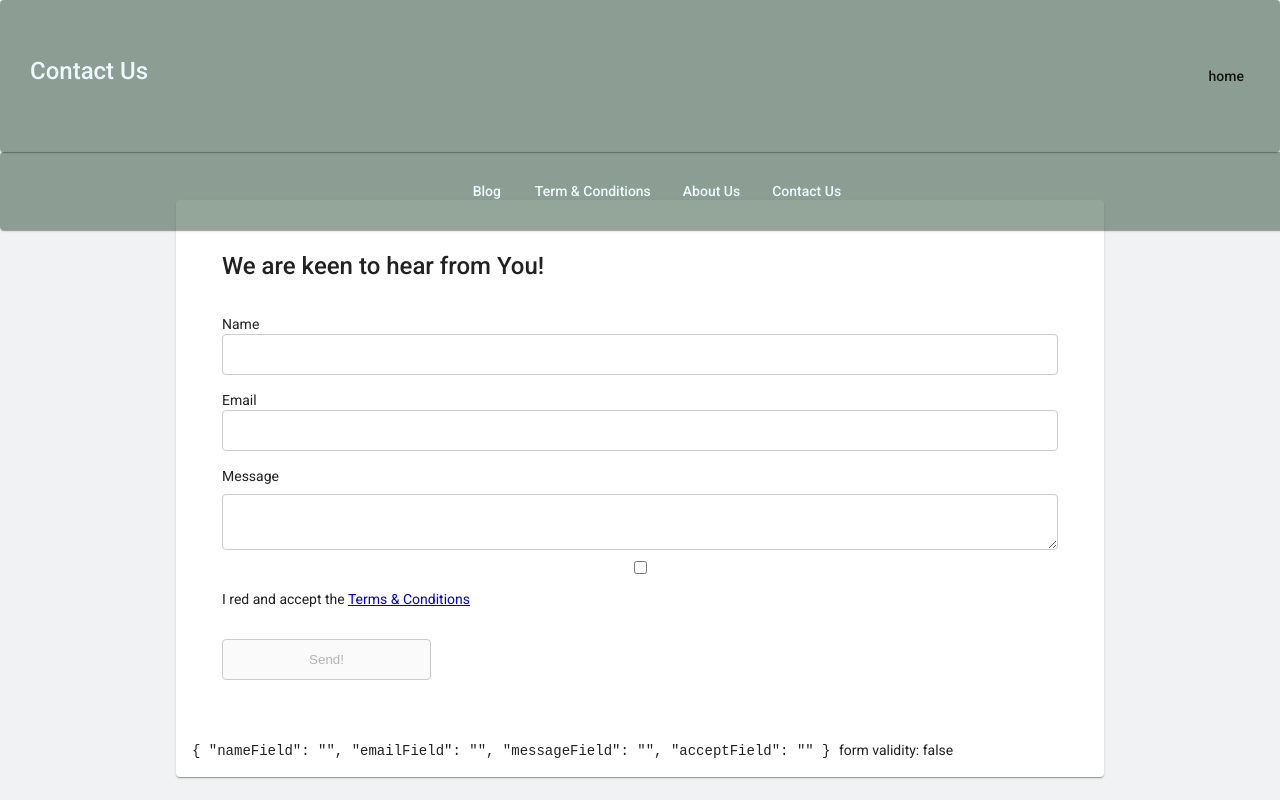
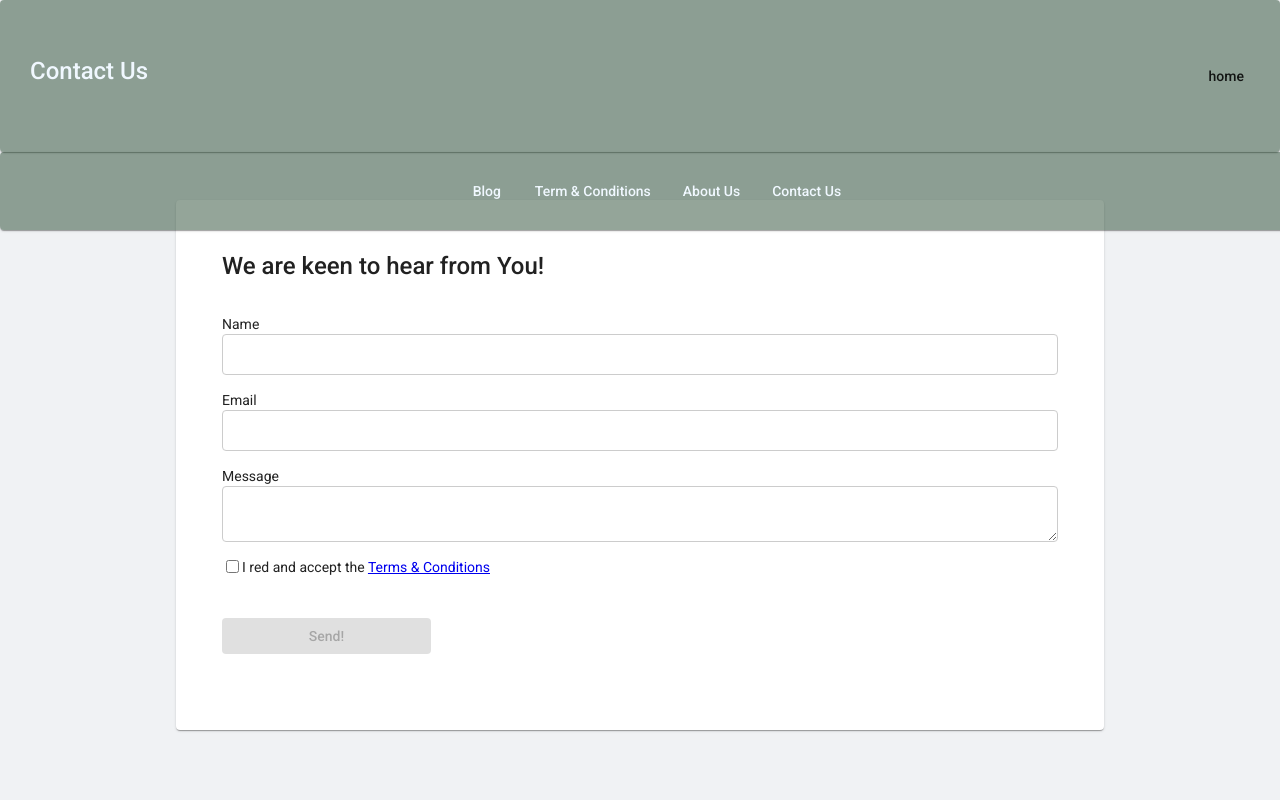
Before and after one commit to dtekla/SimpleBlog-with-Angular, an Angular app: page /contact in a window 1280 px wide. Shown: the top 800 px of the page. Built offline with nearby package versions, Linux system fonts and the light colour scheme.

Commit message:
add style to contact page

```diff
--- a/src/app/app.component.css
+++ b/src/app/app.component.css
@@ -1,3 +1,3 @@
-router-outlet{
+:host{
   display: block;
 }
--- a/src/app/contact/contact.component.css
+++ b/src/app/contact/contact.component.css
@@ -42,7 +42,7 @@
   padding: 40px 30px 30px;
 }
 
-input  {
+input, textarea {
   padding: 12px 20px;
   margin-bottom: 15px;
   border: 1px solid #ccc;
@@ -50,25 +50,16 @@ input  {
   box-sizing: border-box;
 }
 
-textarea {
-  display: block;
-  width: 100%;
-  border: 1px solid #ccc;
-  border-radius: 4px;
-  box-sizing: border-box;
-  padding: 12px 20px;
-  margin: 8px 0;
+.checkbox_container{
+ flex-direction: row;
+  display: flex;
 }
 
-.submitBtn{
+button{
   margin-top: 30px;
   margin-bottom: 60px;
   display: block;
   width: 25%;
-  border: 1px solid #ccc;
-  border-radius: 4px;
-  box-sizing: border-box;
-  padding: 12px 20px;
 }
 
 .error {
@@ -76,16 +67,10 @@ textarea {
   font-size: 10px;
   display: block;
   width: 100%;
-  margin: -5px auto 0 0;
+  margin: -10px 0 5px auto;
 }
 
-input[type=text].ng-invalid.ng-touched {
+input.ng-invalid.ng-touched, textarea.ng-invalid.ng-touched {
   border: 1px solid firebrick;
   outline: 1px solid firebrick;
 }
-
-.email-error{
-  border: 1px solid red;
-  border-left: 5px solid red;
-  outline: 1px solid red;
-}
--- a/src/app/contact/contact.component.html
+++ b/src/app/contact/contact.component.html
@@ -10,7 +10,8 @@
 
   <form #contactForm="ngForm" (submit)="onSubmit(contactForm)" class="submit-form">
     <label for="name">Name</label>
-    <input type="text" #nameField="ngModel"
+    <input type="text"
+           #nameField="ngModel"
            ngModel
            id="name"
            name="nameField"
@@ -27,7 +28,8 @@
 
 
     <label for="email">Email</label>
-    <input type="email" #emailField="ngModel"
+    <input type="email"
+           #emailField="ngModel"
            id="email"
            name="emailField"
            ngModel
@@ -37,7 +39,7 @@
     <div class="error" *ngIf="emailField.invalid && !emailField.value && emailField.touched">
       Please fill your email address!
     </div>
-    <div class="error" *ngIf="validateEmail(emailField.value) === false && emailField.touched">
+    <div class="error" *ngIf="validateEmail(emailField.value) === false && emailField.touched && emailField.value">
       Please fill a valid email!
     </div>
 
@@ -46,23 +48,43 @@
               id="message"
               ngModel
               required
-              minlength="100"></textarea>
+              minlength="100"
+              #messageField="ngModel">
 
+    </textarea>
+
+    <div class="error" *ngIf="messageField.touched && !messageField.value">
+      Please fill your message!
+    </div>
+    <div class="error" *ngIf="messageField.touched && messageField.value && messageField.value.length < 101">
+      Message should be at least 100 chars long!
+    </div>
+
+    <div class="checkbox_container">
       <input type="checkbox"
              id="acceptField"
              name="acceptField"
              ngModel
              class="termsConditions"
-           required>
+             required
+             #acceptField="ngModel">
+
       <label  for="acceptField">I red and accept the <a href="#">Terms & Conditions</a></label>
+    </div>
 
-    <button class="submitBtn" type="submit" [disabled]="contactForm.form.invalid" >Send!</button>
+
+    <div class="error" *ngIf="acceptField.invalid &&acceptField.touched">
+      Please read and accept the Terms & Conditions to send us the message
+    </div>
+
+    <button mat-raised-button color="primary" type="submit" [disabled]="contactForm.form.invalid" >Send!</button>
   </form>
+</mat-card>
 
+  <!--
   <code>
     {{contactForm.value | json}}
   </code>
 
   form validity: {{contactForm.form.valid}}
-
-</mat-card>
+-->
```
Lines whose indentation alone changed are shown as unchanged.
